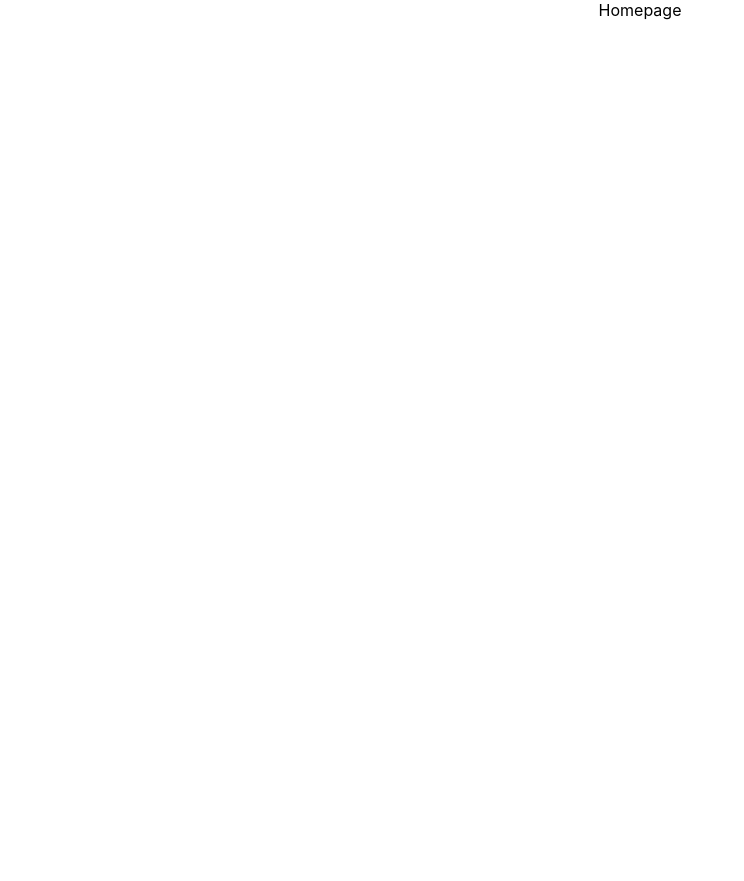
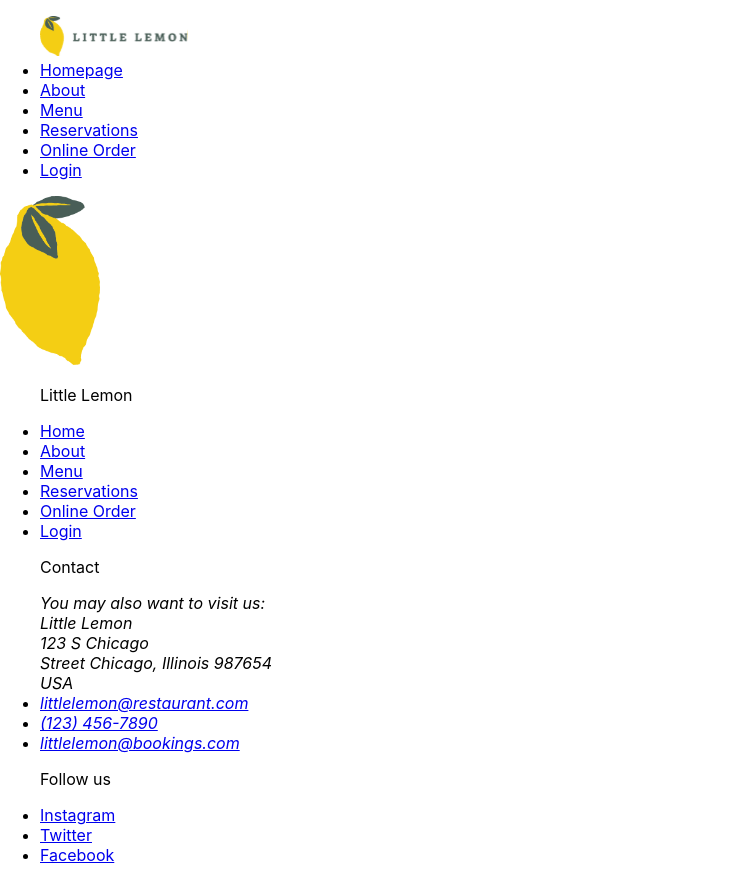
Before and after one commit to rachelpkm/little-lemon-capstone-project, a React (Create React App) app: page / in a window 1280 px wide. Shown: the whole page, without its empty margins (0-744 px from the left). Before the commit the page ends 800 px from the top, so only its background shows below. Built offline with nearby package versions, Linux system fonts and the light colour scheme.

Commit message:
Semantic HTML foundations

```diff
--- a/src/App.js
+++ b/src/App.js
@@ -1,10 +1,15 @@
 import './App.css';
+import Footer from './components/Footer';
+import Header from './components/Header';
+import Main from './components/Main';
 
 function App() {
   return (
-    <div className="App">
-      Homepage
-    </div>
+    <>
+      <Header />
+      <Main />
+      <Footer />
+    </>
   );
 }
 
--- /dev/null
+++ b/src/components/Footer.js
@@ -0,0 +1,45 @@
+import logoFooter from './images/logo_footer.png';
+
+function Footer() {
+    return(
+        <footer>
+            <nav>
+                <img src={logoFooter} width="100rem" alt="logo" />
+                <ul>
+                    <p>Little Lemon</p>
+                    <li><a href="/">Home</a></li>
+                    <li><a href='/about-us'>About</a></li>
+                    <li><a href='/menu'>Menu</a></li>
+                    <li><a href='/reservations'>Reservations</a></li>
+                    <li><a href='/online-order'>Online Order</a></li>
+                    <li><a href='/login'>Login</a></li>
+                </ul>
+                <ul>
+                    <p>Contact</p>
+                    <address>
+                        You may also want to visit us:
+                        <br />
+                        Little Lemon
+                        <br />
+                        123 S Chicago
+                        <br />
+                        Street Chicago, Illinois 987654
+                        <br />
+                        USA
+                        <li><a href='mailto:littlelemon@restaurant.com'>littlelemon@restaurant.com</a></li>
+                        <li><a href='tel:+1234567890'>(123) 456-7890</a></li>
+                        <li><a href='mailto:littlelemon@bookings.com'>littlelemon@bookings.com</a></li>
+                    </address>
+                </ul>
+                <ul>
+                    <p>Follow us</p>
+                    <li><a href='instagram.com'>Instagram</a></li>
+                    <li><a href='twitter.com'>Twitter</a></li>
+                    <li><a href='facebook.com'>Facebook</a></li>
+                </ul>
+            </nav>
+        </footer>
+    );
+}
+
+export default Footer;
--- /dev/null
+++ b/src/components/Header.js
@@ -0,0 +1,11 @@
+import Nav from "./Nav";
+
+function Header() {
+    return(
+        <header>
+            <Nav />
+        </header>
+    )
+}
+
+export default Header;
--- /dev/null
+++ b/src/components/Main.js
@@ -0,0 +1,9 @@
+function Main() {
+    return(
+        <main>
+
+        </main>
+    );
+}
+
+export default Main;
--- /dev/null
+++ b/src/components/Nav.js
@@ -0,0 +1,31 @@
+import companyLogo from './images/logo.svg';
+
+function Nav() {
+    return(
+        <nav>
+            <ul>
+                <img className='logo' src={companyLogo} alt="logo" />
+                <li>
+                    <a href="/">Homepage</a>
+                </li>
+                <li>
+                    <a href="/about-us">About</a>
+                </li>
+                <li>
+                    <a href="/menu">Menu</a>
+                </li>
+                <li>
+                    <a href="/reservations">Reservations</a>
+                </li>
+                <li>
+                    <a href="/online-order">Online Order</a>
+                </li>
+                <li>
+                    <a href="/login">Login</a>
+                </li>
+            </ul>
+        </nav>
+    );
+}
+
+export default Nav;
```
Also changed, not shown: src/components/images/logo.svg (added), src/components/images/logo_footer.png (added).
